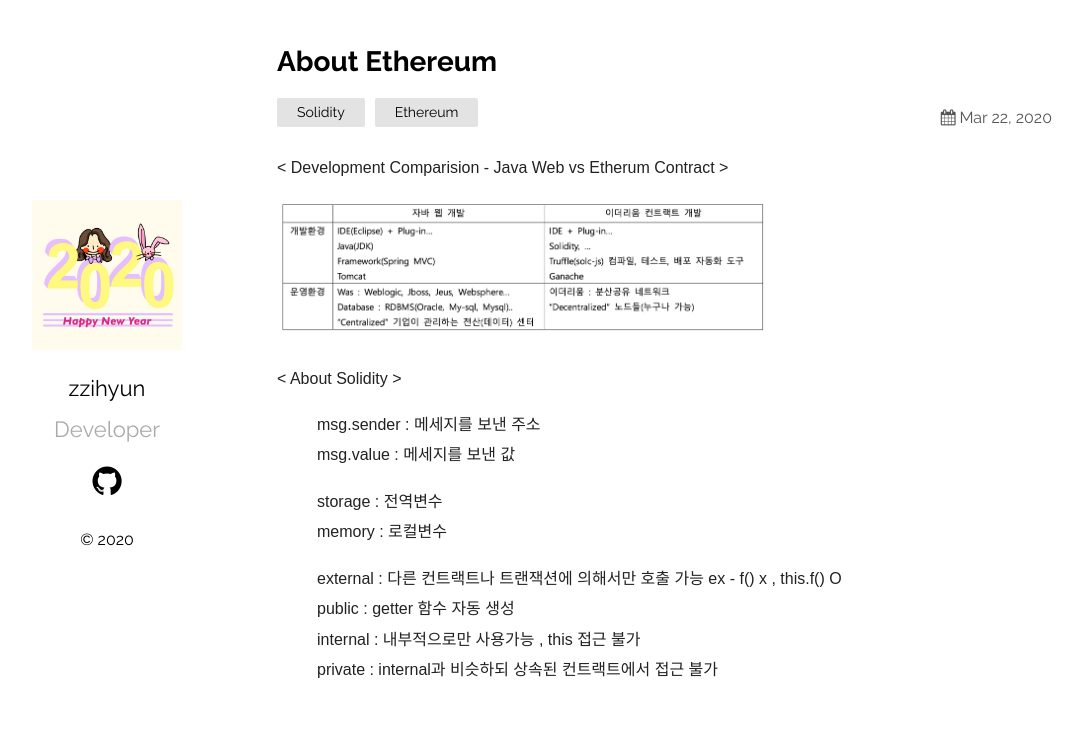
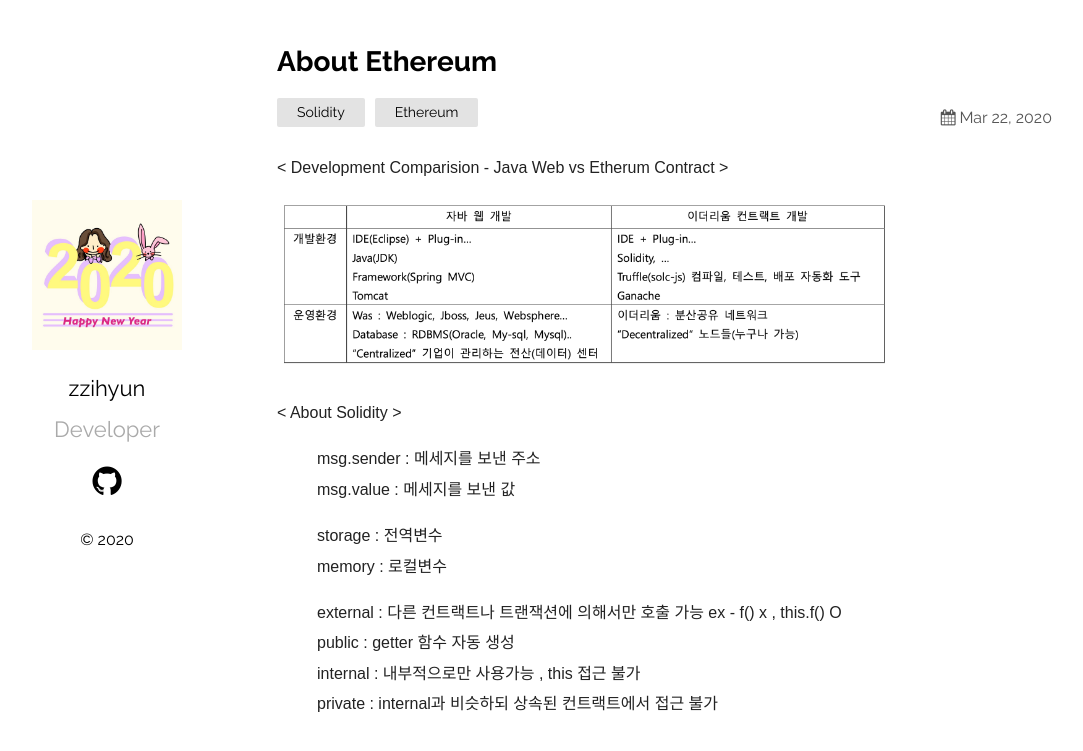
Before and after one commit to jhhhj1002/jhhhj1002.github.io, a Jekyll site: the page built from _posts/2020-03-22-About-Ethereum.markdown, in a window 1280 px wide. Shown: the top 751 px of the page, without its empty margins (78-1161 px from the left). Built offline with Jekyll 4.4.1, drawn with Linux system fonts in a browser that asks for light colours.

Commit message:
Update 2020-03-22-About-Ethereum.markdown

```diff
--- a/_posts/2020-03-22-About-Ethereum.markdown
+++ b/_posts/2020-03-22-About-Ethereum.markdown
@@ -8,7 +8,7 @@ categories: Solidity Ethereum
 
 < Development Comparision - Java Web vs Etherum Contract >
 
-<img src="/assets/imgs/JavaVsEthereum.png" width="60%" height="45%" >
+<img src="/assets/imgs/JavaVsEthereum.png" width="75%" height="55%" >
 
 < About Solidity >
 
```
